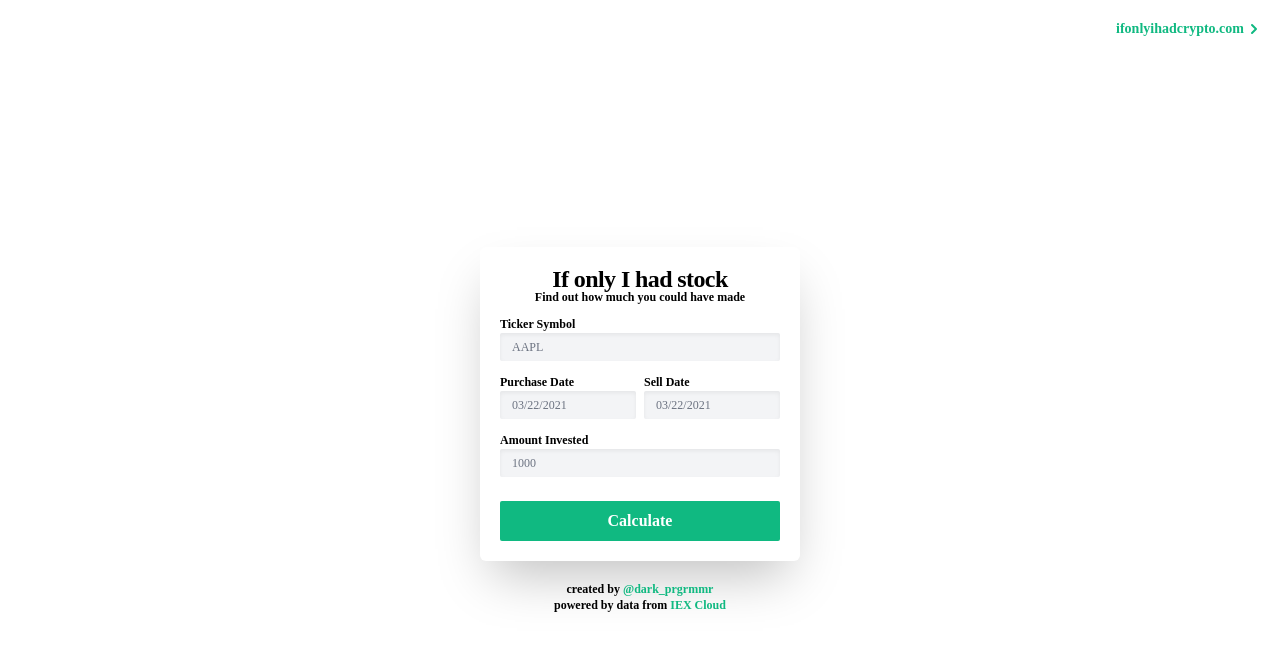
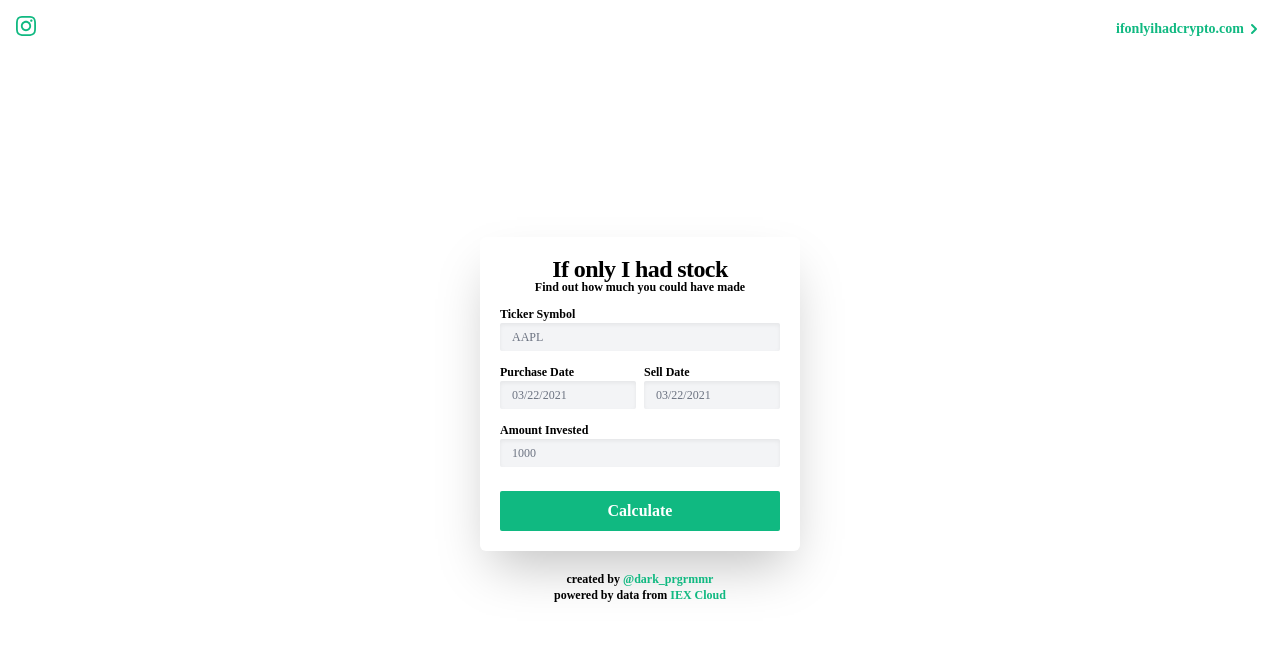
Before and after one commit to farhan-syed/ifonlyihadstock, a React (Create React App) app in the folder client/: page / in a window 1280 px wide. Shown: the top 650 px of the page. Built offline with nearby package versions, Linux system fonts and the light colour scheme.

Commit message:
instagram svg, put div html in comp files

```diff
--- a/client/src/App.js
+++ b/client/src/App.js
@@ -74,7 +74,7 @@
 
     try {
         const response = await axios.get(`${URL}stock/${symbol}/batch?types=quote,peers,chart&exactDate=${this.returnFormattedDate(pDate)}&chartByDay=true&token=${token}`);
-        const response2 = await axios.get(`https://cloud.iexapis.com/stable/stock/${symbol}/chart/date/${this.returnFormattedDate(sDate)}?chartByDay=true&token=${token}`);
+        const response2 = await axios.get(`${URL}stock/${symbol}/chart/date/${this.returnFormattedDate(sDate)}?chartByDay=true&token=${token}`);
         responseData.quote = response.data.quote;
         responseData.peers = response.data.peers;
         responseData.pData = response.data.chart;
@@ -142,53 +142,36 @@
 
   render() {
     return (
-      <div className="App">
-          <div className="flex flex-col min-h-screen font-main">
+        <div className="App">
+            <div className="flex flex-col min-h-screen font-main">
 
-              <div className="flex-none xs:flex-1 text-right">
-                  <h1 className="mt-4 mr-4 mb-4">
-                      <Header/>
-                  </h1>
-              </div>
+                <Header/>
 
-              <div className="flex-none pt-5 pb-5">
-                  <div className="flex flex-col items-center">
-                      <div className="">
-                          <MainCard onSubmit={fields => this.onSubmit(fields)}/>
-                      </div>
-                  </div>
-              </div>
+                <MainCard onSubmit={fields => this.onSubmit(fields)}/>
 
-              <div className="flex-none">
-                  <div className="flex flex-col items-center">
-                      {this.state.showError &&
-                      <ErrorCard message={this.state.errorMessage}/>
-                      }
-                  </div>
-              </div>
+                {this.state.showError &&
+                <ErrorCard message={this.state.errorMessage}/>
+                }
 
-              {this.state.showResult &&
-              <div className="flex-none">
-                  <div className="flex flex-col items-center">
-                      <RelatedSymbols symbols={this.state.results.peers} onSwitch={symbol => this.switchSymbol(symbol)}/>
-                  </div>
-              </div>
-              }
-                              {this.state.showResult &&
-              <div className="flex-none pt-5 pb-5">
-                  <div className="flex flex-col items-center">
-                      <div className="">
-                          <ResultCard results={this.state.results}/>
-                      </div>
-                  </div>
-              </div>
-              }
-              <div className="flex-1 h-16">
-                  <Footer/>
-              </div>
 
-          </div>
-      </div>
+                {this.state.showResult &&
+
+                <RelatedSymbols symbols={this.state.results.peers} onSwitch={symbol => this.switchSymbol(symbol)}/>
+                }
+
+
+                {this.state.showResult &&
+
+                <ResultCard results={this.state.results}/>
+
+                }
+
+
+                <Footer/>
+
+            </div>
+        </div>
+
     );
   }
 }
--- a/client/src/Components/ErrorCard.js
+++ b/client/src/Components/ErrorCard.js
@@ -2,9 +2,14 @@
 
 const errorCard = (props) => {
     return (
-        <div className="mb-4 p-2 h-auto w-80 rounded-sm bg-green-500 text-center text-white shadow-2xl font-semibold">
-            <h1>{props.message}</h1>
+        <div className="flex-none">
+            <div className="flex flex-col items-center">
+                <div className="mb-4 p-2 h-auto w-80 rounded-sm bg-green-500 text-center text-white shadow-2xl font-semibold">
+                    <h1>{props.message}</h1>
+                </div>
+            </div>
         </div>
+
     )
 }
 
--- a/client/src/Components/Footer.js
+++ b/client/src/Components/Footer.js
@@ -2,12 +2,12 @@
 
 const footer = (props) => {
     return (
-        <footer>
-        <div className="flex flex-col text-center mb-4">
-            <label className="text-xs font-bold">created by <a className="text-green-500" href="https://twitter.com/dark_prgrmmr">@dark_prgrmmr</a></label>
-            <label className="text-xs font-bold">powered by data from <a className="text-green-500" href="https://iexcloud.io">IEX Cloud</a></label>
+        <div className="flex-1 h-16">
+            <div className="flex flex-col text-center mb-4">
+                <label className="text-xs font-bold">created by <a className="text-green-500" href="https://twitter.com/dark_prgrmmr">@dark_prgrmmr</a></label>
+                <label className="text-xs font-bold">powered by data from <a className="text-green-500" href="https://iexcloud.io">IEX Cloud</a></label>
+            </div>
         </div>
-        </footer>
     )
 }
 
--- a/client/src/Components/Header.js
+++ b/client/src/Components/Header.js
@@ -2,15 +2,21 @@
 
 const Header = () => {
     return (
-        <header>
-            <div className="">
-                <label className="text-sm font-main font-bold">
-                <a className="text-green-500 inline-flex items-center" href="https://ifonlyihadcrypto.com">ifonlyihadcrypto.com<svg className="" height="20" width="20" xmlns="http://www.w3.org/2000/svg" viewBox="0 0 20 20" fill="currentColor">
-                <path fillRule="evenodd" d="M7.293 14.707a1 1 0 010-1.414L10.586 10 7.293 6.707a1 1 0 011.414-1.414l4 4a1 1 0 010 1.414l-4 4a1 1 0 01-1.414 0z" clipRule="evenodd" />
-                </svg></a>
-                </label>
+
+        <div className="flex flex-none xs:flex-1 justify-between m-4">
+            <div>
+                <a href="https://www.instagram.com/ifonlyihadstock/">
+                    <svg className="fill-current text-green-500" xmlns="http://www.w3.org/2000/svg" width="20" height="20" viewBox="0 0 24 24"><path d="M12 2.163c3.204 0 3.584.012 4.85.07 3.252.148 4.771 1.691 4.919 4.919.058 1.265.069 1.645.069 4.849 0 3.205-.012 3.584-.069 4.849-.149 3.225-1.664 4.771-4.919 4.919-1.266.058-1.644.07-4.85.07-3.204 0-3.584-.012-4.849-.07-3.26-.149-4.771-1.699-4.919-4.92-.058-1.265-.07-1.644-.07-4.849 0-3.204.013-3.583.07-4.849.149-3.227 1.664-4.771 4.919-4.919 1.266-.057 1.645-.069 4.849-.069zm0-2.163c-3.259 0-3.667.014-4.947.072-4.358.2-6.78 2.618-6.98 6.98-.059 1.281-.073 1.689-.073 4.948 0 3.259.014 3.668.072 4.948.2 4.358 2.618 6.78 6.98 6.98 1.281.058 1.689.072 4.948.072 3.259 0 3.668-.014 4.948-.072 4.354-.2 6.782-2.618 6.979-6.98.059-1.28.073-1.689.073-4.948 0-3.259-.014-3.667-.072-4.947-.196-4.354-2.617-6.78-6.979-6.98-1.281-.059-1.69-.073-4.949-.073zm0 5.838c-3.403 0-6.162 2.759-6.162 6.162s2.759 6.163 6.162 6.163 6.162-2.759 6.162-6.163c0-3.403-2.759-6.162-6.162-6.162zm0 10.162c-2.209 0-4-1.79-4-4 0-2.209 1.791-4 4-4s4 1.791 4 4c0 2.21-1.791 4-4 4zm6.406-11.845c-.796 0-1.441.645-1.441 1.44s.645 1.44 1.441 1.44c.795 0 1.439-.645 1.439-1.44s-.644-1.44-1.439-1.44z"/></svg>
+                </a>
             </div>
-        </header>
+            <div>
+                <a className="text-green-500 inline-flex items-center text-sm font-main font-bold text-right" href="https://ifonlyihadcrypto.com">ifonlyihadcrypto.com<svg className="" height="20" width="20" xmlns="http://www.w3.org/2000/svg" viewBox="0 0 20 20" fill="currentColor">
+                        <path fillRule="evenodd" d="M7.293 14.707a1 1 0 010-1.414L10.586 10 7.293 6.707a1 1 0 011.414-1.414l4 4a1 1 0 010 1.414l-4 4a1 1 0 01-1.414 0z" clipRule="evenodd"/>
+                    </svg>
+                </a>
+            </div>
+        </div>
+
     )
 }
 
--- a/client/src/Components/MainCard.js
+++ b/client/src/Components/MainCard.js
@@ -41,26 +41,19 @@
     render(){
 
         return (
-            <div className="w-80 p-5 rounded-md shadow-2xl bg-white">
+            <div className="flex-none">
+                <div className="flex flex-col items-center">
+                    <div className="w-80 p-5 mb-5 rounded-md shadow-2xl bg-white">
                         <p className="font-bold text-center text-black-900 text-2xl leading-none tracking-tight">
                             If only I had stock
                         </p>
                         <p className="text-xs text-center font-semibold leading-none">
                             Find out how much you could have made
                         </p>
-
-
                         <form>
                             <p className="pt-3 text-xs font-semibold leading-normal">Ticker Symbol</p>
 
-                <input
-                    type="text"
-                    placeholder="AAPL"
-                    name="symbol"
-                    value={this.state.symbol}
-                    onChange={e => this.change(e)}
-                    className="h-7 w-full p-3 text-xs rounded-sm shadow-inner bg-gray-100 border-0 focus:ring-green-500 focus:bg-white"
-                />
+                            <input type="text" placeholder="AAPL" name="symbol" value={this.state.symbol} onChange={e => this.change(e)} className="h-7 w-full p-3 text-xs rounded-sm shadow-inner bg-gray-100 border-0 focus:ring-green-500 focus:bg-white"/>
 
                             <div className="flex flex-row">
                                 <div className="pr-1">
@@ -74,18 +67,14 @@
                             </div>
 
                             <p className="pt-3 text-xs font-semibold leading-normal">Amount Invested</p>
-                <input
-                    type="number"
-                    placeholder="1000"
-                    name="amount"
-                    value={this.state.amount}
-                    onChange={e => this.change(e)}
-                    className="block h-7 w-full p-3 text-xs rounded-sm shadow-inner bg-gray-100 border-0 focus:ring-green-500 focus:bg-white"
-                />
+                            <input type="number" placeholder="1000" name="amount" value={this.state.amount} onChange={e => this.change(e)} className="block h-7 w-full p-3 text-xs rounded-sm shadow-inner bg-gray-100 border-0 focus:ring-green-500 focus:bg-white"/>
 
                             <button onClick={(e) => this.onSubmit(e)} className="h-10 w-full text-center font-semibold mt-6 p-1 bg-green-500 text-white rounded-sm hover:bg-green-400 hover:text-white focus:outline-none">Calculate</button>
                         </form>
                     </div>
+                </div>
+            </div>
+
         )
     }
 }
--- a/client/src/Components/RelatedSymbols.js
+++ b/client/src/Components/RelatedSymbols.js
@@ -10,9 +10,14 @@
         </div>
     )
     return (
-        <div className="flex w-80 h-auto text-center text-black divide-x divide-black border border-black rounded-sm bg-white shadow-2xl">
-            {buttons}
+        <div className="flex-none">
+            <div className="flex flex-col items-center">
+                <div className="flex w-80 h-auto text-center text-black divide-x divide-black border border-black rounded-sm bg-white shadow-2xl">
+                    {buttons}
+                </div>
+            </div>
         </div>
+
     )
 }
 
```
Also changed, not shown: client/src/Components/ResultCard.js (+4 -4 lines). Lines whose indentation alone changed are shown as unchanged.
